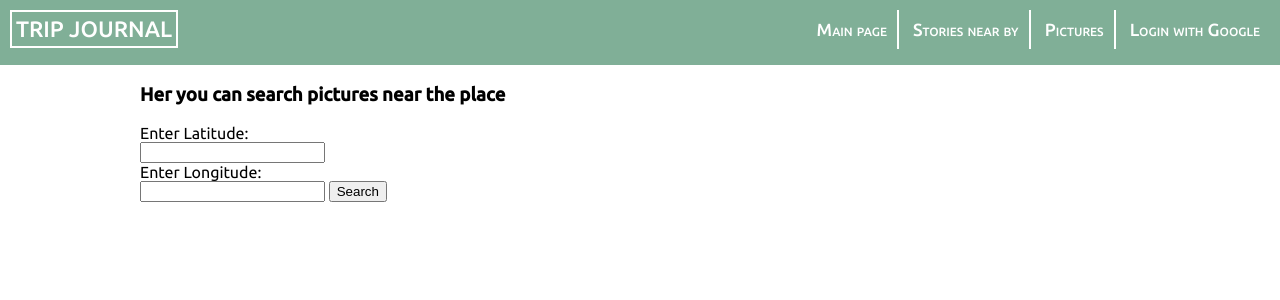
After one commit to caujka/TripJournal, a Django app: page /pictures_near_by/ in a window 1280 px wide. The commit adds this page. Shown: the top 300 px of the page. Run offline with Django 3.2, Linux system fonts and the light colour scheme; parts of the project's set-up code (start-up, migrations or seed data) failed here and were passed over.

Commit message:
likes to stories and pictures

```diff
--- a/trip_journal_app/templates/base.html
+++ b/trip_journal_app/templates/base.html
@@ -19,6 +19,7 @@
             {% block menu %}
             <div><a href={% url 'home' %}>Main page</a></div>
             <div><a href="{% url 'stories_near_by' %}">Stories near by</a></div>
+            <div><a href="{% url 'pictures_near_by' %}">Pictures</a></div>
             {% if user and not user.is_anonymous %}
                 <div><a href="{% url 'user_stories' %}">My stories</a></div>
                 <div>
--- a/trip_journal_app/templates/index.html
+++ b/trip_journal_app/templates/index.html
@@ -12,7 +12,7 @@
 {% endblock %}
 {% block content %}
     <div id="welcome">
-        <h2>Wellcome to TripJournal</h2>
+        <h2>Welcome to TripJournal</h2>
         <p>Take first step to your journey of a thousand miles</p>
         <p>. . .</p>
     </div>
--- a/trip_journal_app/templates/my_stories.html
+++ b/trip_journal_app/templates/my_stories.html
@@ -1,4 +1,5 @@
 {% extends 'base.html' %}
+{% load staticfiles %}
 {% block title %}My stories{% endblock %}
 {% block content %}
     <h3>Your stories</h3>
--- /dev/null
+++ b/trip_journal_app/templates/pictures_near_by.html
@@ -0,0 +1,44 @@
+{% extends 'base.html' %}
+{% block title %}Pictures{% endblock %}
+
+{% block content %}
+    <h3>Her you can search pictures near the place</h3>
+    <form action="/search_picture_near_by/" method="get">
+        {% csrf_token %}
+        Enter Latitude: <br>
+        <input type="text" name="latitude" id="latitude" required><br>
+        Enter Longitude:<br>
+        <input type="text" name="longitude" id="longitude" required>
+        <input type="submit" value="Search">
+    </form>
+    {% if pictures_list %}
+        <ul>
+        {% for picture in pictures_list %}
+            <li>
+                <div style="display: inline-block">
+                <div style="width:450px">
+                    <a href="{% url "picture" picture.picture.id %}"></a>
+                </div>
+                </div>
+            </li>
+        {% endfor %}
+        </ul>
+
+        <div align="center">
+        <span>
+            {% if pictures_list.has_previous %}
+                <a href="?page={{ pictures_list.previous_page_number }}">Prev</a>
+            {% endif %}
+
+            <span>
+                {{ pictures_list.number }} of {{ pictures_list.paginator.num_pages }}
+            </span>
+
+            {% if pictures_list.has_next %}
+                <a href="?page={{ pictures_list.next_page_number }}">Next</a>
+            {% endif %}
+        </span>
+        </div>
+    {% endif %}
+
+{% endblock %}
--- a/trip_journal_app/templates/story.html
+++ b/trip_journal_app/templates/story.html
@@ -30,10 +30,12 @@
                 {% elif story_block.type == 'img' %}
 	            <div class="saved_img">
                     <img src="{{ story_block.pic|get_stored_pic_by_size:800 }}">
+                    <p><a href="/story/addrating_to_pictures/?picture={{ story_block.pic.id }}&story={{story.id}}"><img src="{% static "like.jpg" %}" width="25px" height="25px"></a>{{ story_block.pic.rating_picture }}</p>
 		    </div>
 	        {% endif %}
 	    {% endfor %}
             </div>
+        <p><a href="/story/addrating/{{ story.id }}/"><img src="{% static "like.jpg" %}" width="25px" height="25px"></a>{{ story.rating }}</p>
         </div>
 
 
--- a/trip_journal_app/urls.py
+++ b/trip_journal_app/urls.py
@@ -17,10 +17,14 @@ urlpatterns = [
     # list of near by stories
     url(r'^stories_near_by/$', views.show_story_near_by_page, name='stories_near_by'),
     # loging in user
-    url(r'^search_stories_near_by/', views.search_story_near_by, name='search_stories_near_by'),
-    # loging in user
-    #url(r'^login/', views.login, name='login'),
-    # loging out user
-    #url(r'^logout/', views.logout, name='logout'),
+    #url(r'^search_stories_near_by/', views.search_story_near_by, name='search_stories_near_by'),
+
     url(r'^$', views.home, name='home'),
+    # add likes to stories
+    url(r'^story/addrating/(?P<story_id>\d+)/$', views.addrating, name='addrating'),
+    #add likes to pictures
+    url(r'^story/addrating_to_pictures/$', views.addrating_to_pictures, name='addrating_to_pictures'),
+    # list of near by pictures
+    url(r'^pictures_near_by/$', views.show_picture_near_by_page, name='pictures_near_by'),
+    url(r'^pagination/$', views.make_paging_for_story_search, name='make_paging_for_story_search'),
 ]
--- a/trip_journal_app/views.py
+++ b/trip_journal_app/views.py
@@ -3,7 +3,7 @@ import datetime
 
 from django.shortcuts import render, redirect, get_object_or_404, render_to_response
 from django.core.context_processors import csrf
-from django.http import HttpResponse
+from django.http import HttpResponse, Http404
 from django.contrib import messages, auth
 from django.contrib.auth.decorators import login_required
 from django.views.decorators.csrf import ensure_csrf_cookie
@@ -13,9 +13,11 @@ from trip_journal_app.models import Story, Picture, Map_artifact
 from trip_journal_app.forms import UploadFileForm
 from trip_journal_app.utils.story_utils import story_contents
 from django.core.paginator import Paginator, EmptyPage, PageNotAnInteger
+from django.core.exceptions import ObjectDoesNotExist
 
 from django.shortcuts import render_to_response
 from django.template.context import RequestContext
+from django.contrib.sessions.backends.db import SessionStore
 
 def home(request):
     """
@@ -123,21 +125,88 @@ def show_story_near_by_page(request):
         request, 'stories_near_by.html')
 
 
-def search_story_near_by(request):
+def pictures_near_by(request):
     stor = csrf(request)
     if request.method == 'GET':
         x = float(request.GET.get('latitude', ''))
         y = float(request.GET.get('longitude', ''))
-        list_of_stories = Story.get_sorted_story_list(x, y)
-        paginator = Paginator(list_of_stories, 3)
-        page = request.GET.get('page')
-        try:
-            stories = paginator.page(page)
-        except PageNotAnInteger:
-            # If page is not an integer, deliver first page.
-            stories = paginator.page(1)
-        except EmptyPage:
-            # If page is out of range (e.g. 9999), deliver last page of results.
-            stories = paginator.page(paginator.num_pages)
-        print list_of_stories
-        return render(request, 'stories_near_by.html', {'stories_list': stories})
+        sess = SessionStore()
+        sess['picture_list'] = Picture.get_sorted_picture_list(x, y)
+        sess.save()
+        response = redirect('/pagination/')
+        response.set_cookie('pagination', sess.session_key)
+        return response
+
+def make_paging_for_story_search(request):
+    sess_key = request.COOKIES['pagination']
+    sess = SessionStore(session_key=sess_key)
+    list_of_stories = sess['picture_list']
+    paginator = Paginator(list_of_stories, 1)
+    page = request.GET.get('page')
+    try:
+        stories = paginator.page(page)
+    except PageNotAnInteger:
+        # If page is not an integer, deliver first page.
+        stories = paginator.page(1)
+    except EmptyPage:
+        # If page is out of range (e.g. 9999), deliver last page of results.
+        stories = paginator.page(paginator.num_pages)
+    return render(request, 'pictures_near_by.html', {'picture_list': stories})
+
+def addrating(request, story_id):
+    try:
+        if story_id in request.COOKIES:
+            redirect('/story/' + str(story_id))
+        else:
+            story = Story.objects.get(pk=int(story_id))
+            story.rating += 1
+            story.save()
+            response = redirect('/story/' + str(story_id))
+            response.set_cookie(story_id, 'like')
+            return response
+    except ObjectDoesNotExist:
+        raise Http404
+    return redirect('/story/' + str(story_id))
+
+def addrating_to_pictures(request):
+    story_id = request.GET['story']
+    picture_id = request.GET['picture']
+    try:
+        if picture_id in request.COOKIES:
+            redirect('/story/' + str(story_id))
+        else:
+            picture = Picture.objects.get(pk=int(picture_id))
+            picture.rating_picture += 1
+            picture.save()
+            response = redirect('/story/' + str(story_id))
+            response.set_cookie(picture_id, 'like_picture')
+            return response
+    except ObjectDoesNotExist:
+        raise Http404
+    return redirect('/story/' + str(story_id))
+
+def show_picture_near_by_page(request):
+    """
+    Search pictures near by page
+    """
+    return render(
+        request, 'pictures_near_by.html')
+
+# def search_picture_near_by(request):
+#     pict = csrf(request)
+#     if request.method == 'GET':
+#         x = float(request.GET.get('latitude', ''))
+#         y = float(request.GET.get('longitude', ''))
+#         list_of_pictures = Picture.get_sorted_picture_list(x, y)
+#         paginator = Paginator(list_of_pictures, 3)
+#         page = request.GET.get('page')
+#         try:
+#             pictures = paginator.page(page)
+#         except PageNotAnInteger:
+#             # If page is not an integer, deliver first page.
+#             pictures = paginator.page(1)
+#         except EmptyPage:
+#             # If page is out of range (e.g. 9999), deliver last page of results.
+#             pictures = paginator.page(paginator.num_pages)
+#         print list_of_pictures
+#         return render(request, 'pictures_near_by.html', {'pictures_list': pictures})
--- /dev/null
+++ b/vk_client_secrets.json
@@ -0,0 +1,6 @@
+{
+   "web":{
+      "client_secret":"MNrKItg4p7DeYMB35v4T",
+      "client_id":"4567817"
+   }
+}
```
Also changed, not shown: trip_journal_app/models.py (+29 -1 lines), trip_journal_app/migrations/0003_auto_20140927_1122.py (added), trip_journal_app/migrations/0003_auto_20140929_0903.py (added), trip_journal_app/migrations/0004_picture_rating_picture.py (added), trip_journal_app/static/like.jpg (added).
